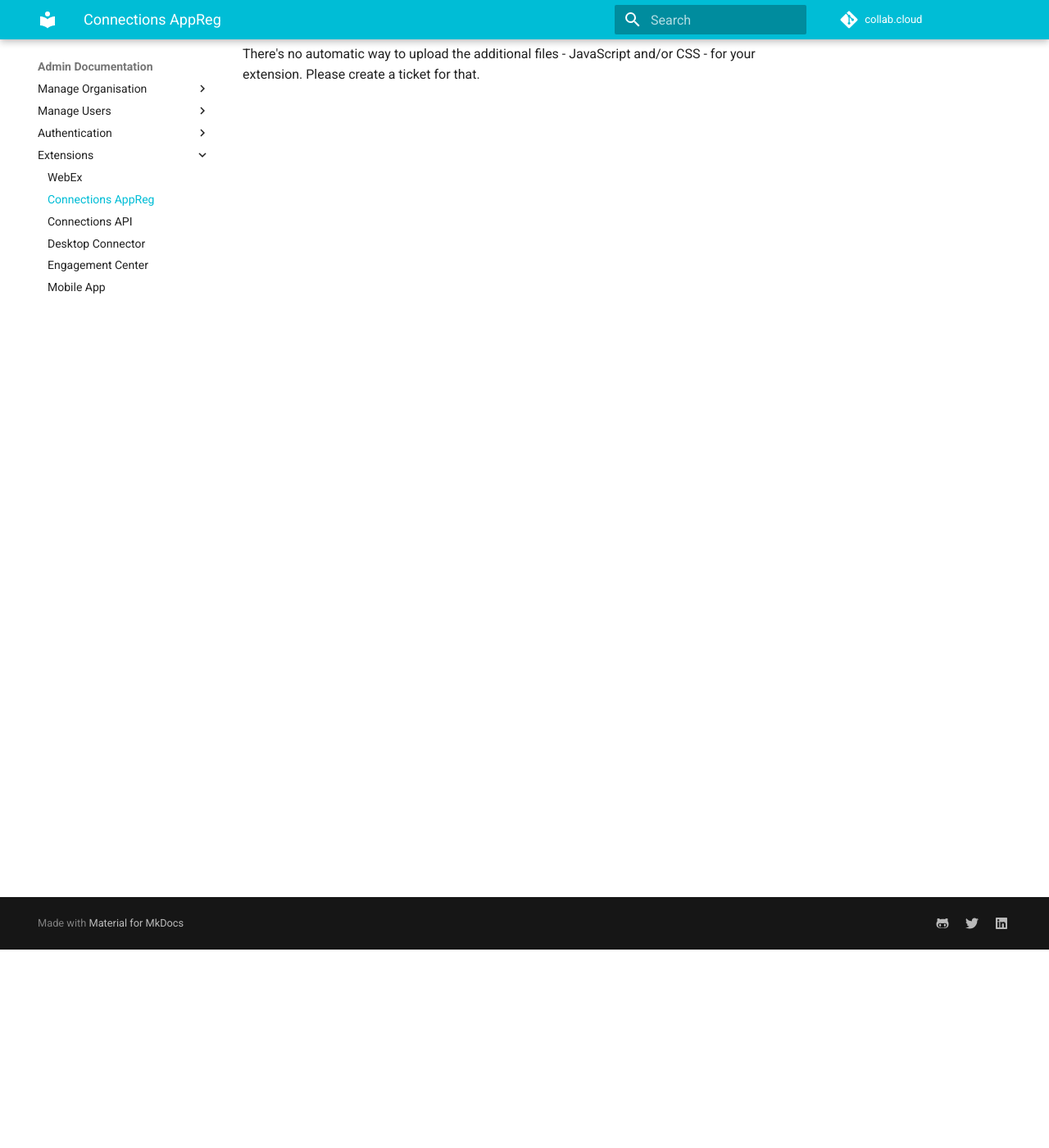
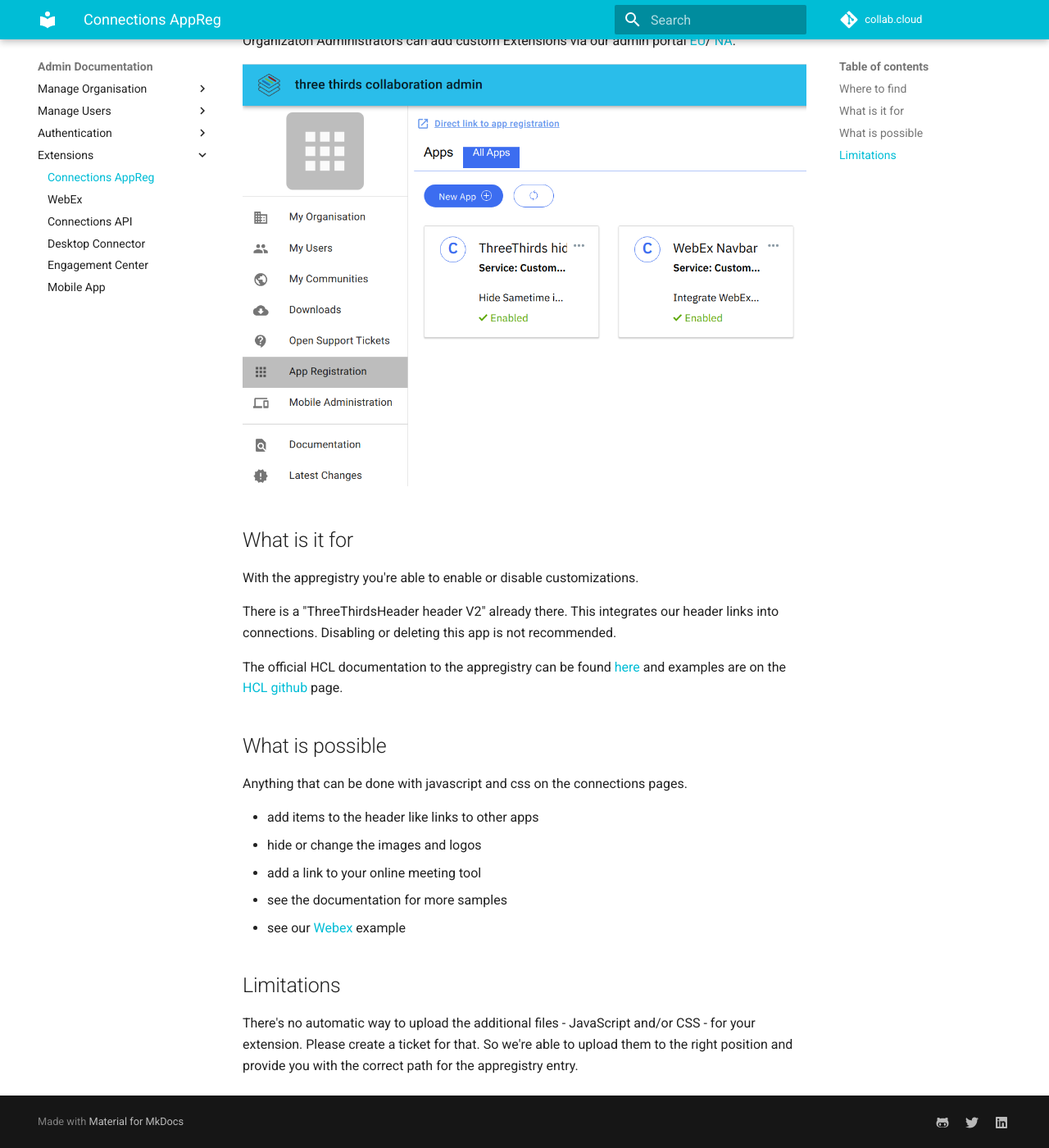
Before and after one commit to collabdotcloud/docs.collab.cloud, an MkDocs documentation site: the page built from docs/admin/appreg.md, in a window 1280 px wide and 1400 px high, scrolled down 242 px. Shown: the whole window at 82% size. Built offline with MkDocs 1.6.1 and Material for MkDocs 9.7.7, drawn with Linux system fonts in a browser that asks for light colours.

Commit message:
appreg entry updated

```diff
--- a/docs/admin/appreg.md
+++ b/docs/admin/appreg.md
@@ -1,5 +1,30 @@
 # Connections Application Register (AppReg)
 
-Organizaton Administrators can add custom Extensions via our admin portal [EU](https://admineu.collab.cloud)/ [NA](https://adminna.collab.cloud) or directly through the Applications Register at `https://yourtenantname.collab.cloud/appreg`.
+## Where to find
 
-There's no automatic way to upload the additional files - JavaScript and/or CSS - for your extension. Please create a ticket for that.
+Organizaton Administrators can add custom Extensions via our admin portal [EU](https://admineu.collab.cloud)/ [NA](https://adminna.collab.cloud).
+
+![appreg](../assets/images/admin/appreg/appreg.png)
+
+## What is it for
+
+With the appregistry you're able to enable or disable customizations.
+
+There is a "ThreeThirdsHeader header V2" already there. This integrates our header links into connections. Disabling or deleting this app is not recommended.
+
+The official HCL documentation to the appregistry can be found [here](https://github.com/hclcnxdev/customizer/blob/master/docs/HCLConnectionsCustomizer.md) and examples are on the [HCL github](https://github.com/hclcnxdev) page.
+
+## What is possible
+
+Anything that can be done with javascript and css on the connections pages.
+
+- add items to the header like links to other apps
+- hide or change the images and logos
+- add a link to your online meeting tool
+- see the documentation for more samples
+- see our [Webex](extension-webex.md) example
+
+## Limitations
+
+There's no automatic way to upload the additional files - JavaScript and/or CSS - for your extension.
+Please create a ticket for that. So we're able to upload them to the right position and provide you with the correct path for the appregistry entry.
--- a/mkdocs.yml
+++ b/mkdocs.yml
@@ -47,8 +47,8 @@
           - Federated Identity Authentication with SAML: admin/auth-saml.md
           - Sametime Client Authentication: admin/admin-sametime.md
       - Extensions:
+          - Connections AppReg: admin/appreg.md
           - WebEx: admin/extension-webex.md
-          - Connections AppReg: admin/appreg.md
           - Connections API: admin/connections-api.md
           - Desktop Connector: admin/desktop-connector-windows.md
           - Engagement Center: admin/icec-feeds.md
```
Also changed, not shown: docs/admin/connections-mobile-app.md (+0 -1 lines), docs/assets/images/admin/appreg/appreg.png (added).
